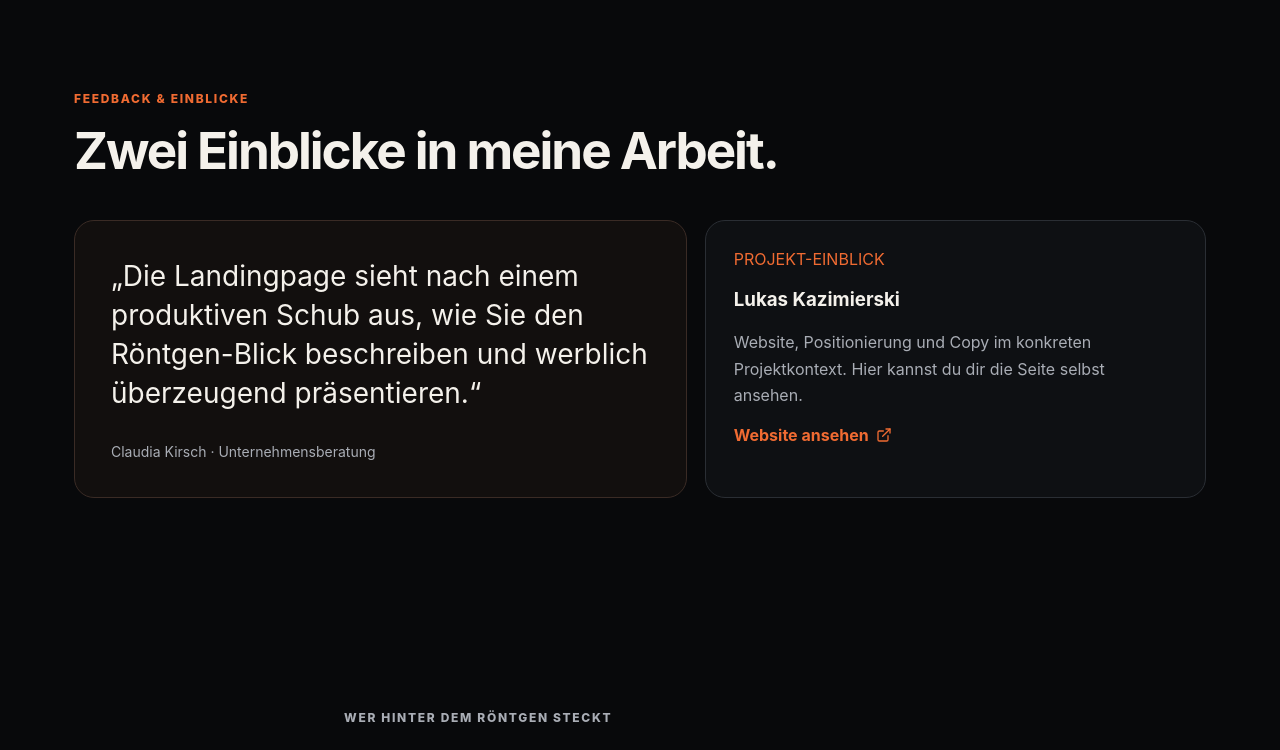
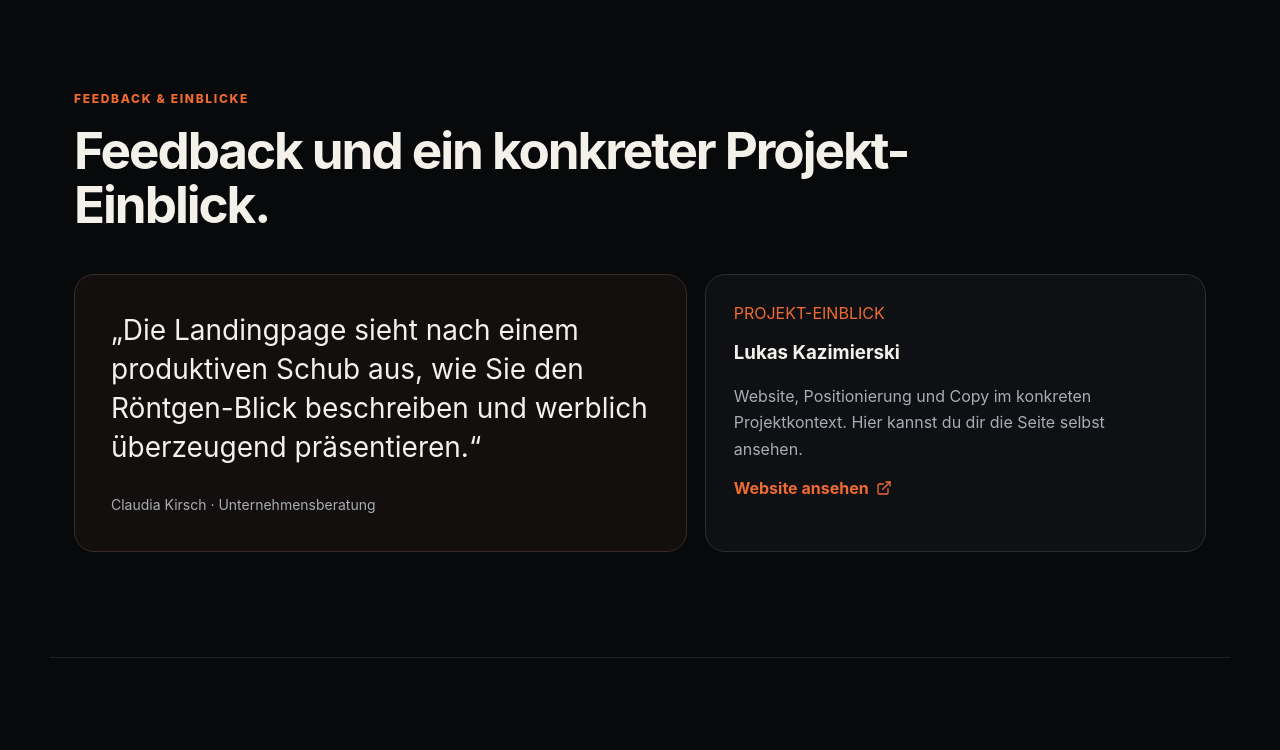
Before and after one commit to thomasech7-dot/webseite-roentgen, a React (Vite) app: page / in a window 1280 px wide. Shown: the part 3480-4230 px from the top of the page. Built offline with nearby package versions, Linux system fonts and the light colour scheme.

Commit message:
Remove Thomas from proof and keep Claudia plus Lukas only

```diff
--- a/src/main.tsx
+++ b/src/main.tsx
@@ -22,9 +22,7 @@ return <><header><a className="brand" href="#"><span className="monogram">TO</sp
 
 <section className="section"><p className="eyebrow">SO LÄUFT ES AB</p><h2>In drei Schritten weißt du, wo es hakt.</h2><div className="steps"><article><b>01</b><h3>Website schicken</h3><p>Du trägst URL und E-Mail ein und gibst mir kurz Kontext.</p></article><article><b>02</b><h3>Ich prüfe die kritischen Stellen</h3><p>Einstieg, Nutzerführung, Copy, Positionierung und Suchintention.</p></article><article><b>03</b><h3>Du bekommst drei priorisierte Hebel</h3><p>Eine klare Reihenfolge: was zuerst geändert werden sollte und welcher Hebel danach folgt.</p></article></div></section>
 
-<section className="section proof"><p className="eyebrow">FEEDBACK & EINBLICKE</p><h2>Zwei Einblicke in meine Arbeit.</h2><div className="proofgrid"><blockquote>„Die Landingpage sieht nach einem produktiven Schub aus, wie Sie den Röntgen-Blick beschreiben und werblich überzeugend präsentieren.“<footer>Claudia Kirsch · Unternehmensberatung</footer></blockquote><article className="case lukas"><span>PROJEKT-EINBLICK</span><h3>Lukas Kazimierski</h3><p>Website, Positionierung und Copy im konkreten Projektkontext. Hier kannst du dir die Seite selbst ansehen.</p><a href="https://www.lukas-kazimierski.de" target="_blank" rel="noreferrer">Website ansehen <ExternalLink size={16}/></a></article></div></section>
-
-<section className="section about"><div className="avatar photoFallback">TO</div><div><p className="eyebrow">WER HINTER DEM RÖNTGEN STECKT</p><h2>Thomas Olesch · Conversion Copywriter</h2><p>Ich schaue nicht zuerst auf hübsche Formulierungen. Ich prüfe, warum Menschen auf einer Website nicht verstehen, warum sie bleiben, weiterlesen oder anfragen sollten. Dafür verbinde ich Positionierung, Conversion Copy und Suchintention.</p><a href={INST} target="_blank" rel="noreferrer">Instagram <ExternalLink size={15}/></a></div></section>
+<section className="section proof"><p className="eyebrow">FEEDBACK & EINBLICKE</p><h2>Feedback und ein konkreter Projekt-Einblick.</h2><div className="proofgrid"><blockquote>„Die Landingpage sieht nach einem produktiven Schub aus, wie Sie den Röntgen-Blick beschreiben und werblich überzeugend präsentieren.“<footer>Claudia Kirsch · Unternehmensberatung</footer></blockquote><article className="case lukas"><span>PROJEKT-EINBLICK</span><h3>Lukas Kazimierski</h3><p>Website, Positionierung und Copy im konkreten Projektkontext. Hier kannst du dir die Seite selbst ansehen.</p><a href="https://www.lukas-kazimierski.de" target="_blank" rel="noreferrer">Website ansehen <ExternalLink size={16}/></a></article></div></section>
 
 <section className="section monetize"><p className="eyebrow">WAS NACH DEM RÖNTGEN PASSIERT</p><h2>Du bekommst zuerst Klarheit. Die Umsetzung entscheidest du danach.</h2><p>Der Webseite-Röntgen ist kostenlos. Du bekommst von mir die drei wichtigsten Hebel und eine Einschätzung, was du selbst ändern kannst. Wenn du bei der Umsetzung Unterstützung möchtest, kann ich anschließend kostenpflichtig übernehmen, zum Beispiel Positionierung und Copy, Website- und Landingpage-Texte, SEO-Optimierung oder E-Mail-Marketing. Ob und was davon Sinn ergibt, besprechen wir erst nach dem Befund.</p><CTA>Analyse sichern</CTA></section>
 
```
